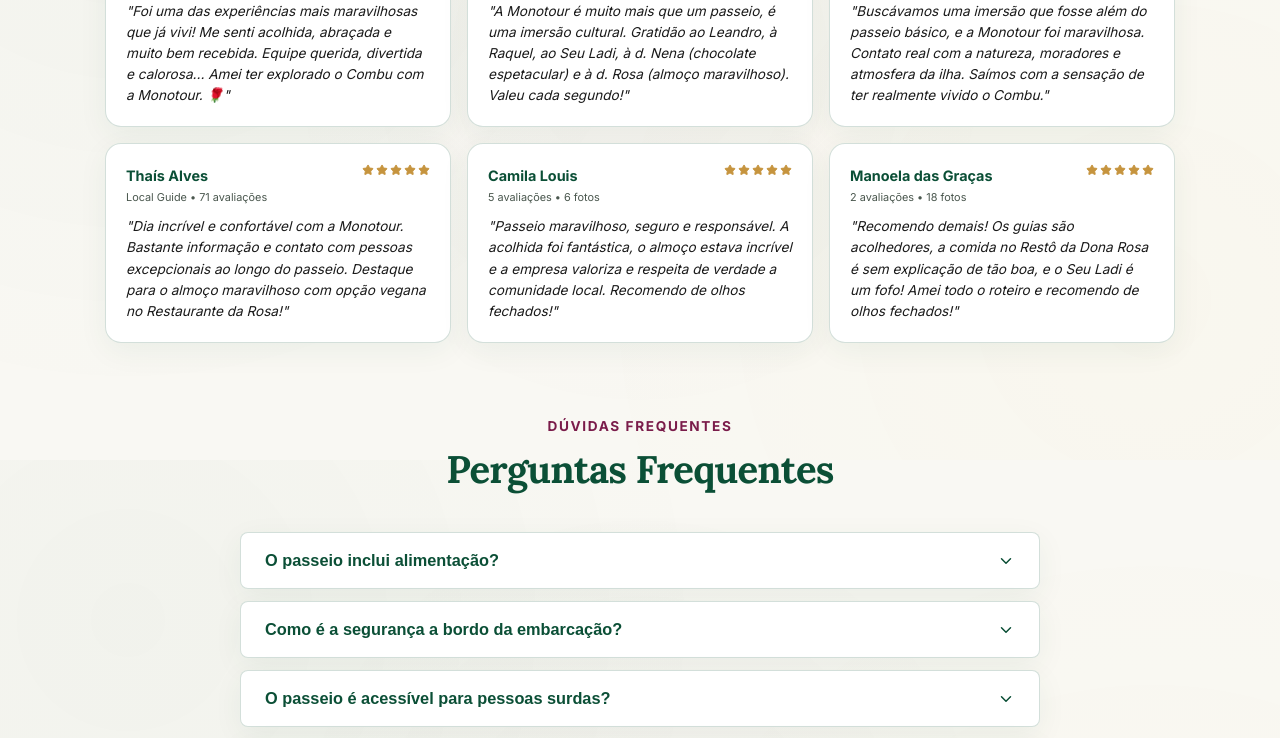
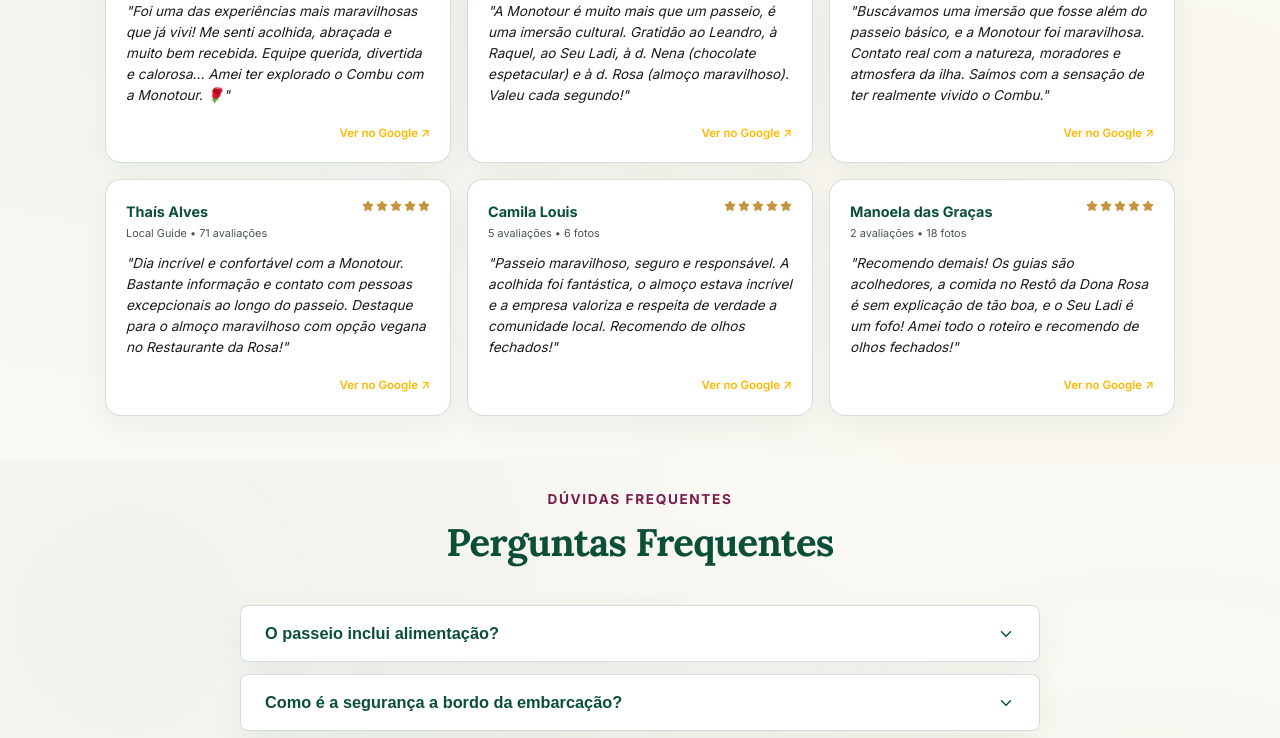
Before and after one commit to ianpietro/monotour, a React (Vite) app: page / in a window 1280 px wide. Shown: the part 5140-5878 px from the top of the page. Built offline with nearby package versions, Linux system fonts and the light colour scheme.

Commit message:
feat: adicionar links para avaliacoes reais nos cards de depoimento

```diff
--- a/src/components/Client/HomeView.jsx
+++ b/src/components/Client/HomeView.jsx
@@ -658,9 +658,17 @@
                 {[...Array(5)].map((_, i) => <Star key={i} size={12} fill="currentColor" style={{ border: 'none' }} />)}
               </div>
             </div>
-            <p style={{ fontSize: '0.85rem', fontStyle: 'italic', color: 'var(--text)', lineHeight: '1.55', margin: 0 }}>
+            <p style={{ fontSize: '0.85rem', fontStyle: 'italic', color: 'var(--text)', lineHeight: '1.55', margin: 0, marginBottom: '8px' }}>
               "Foi uma das experiências mais maravilhosas que já vivi! Me senti acolhida, abraçada e muito bem recebida. Equipe querida, divertida e calorosa... Amei ter explorado o Combu com a Monotour. 🌹"
             </p>
+            <a
+              href="https://www.google.com/search?q=Monotour+Bel%C3%A9m#lrd=0x92a48f538c5670bf:0xb2011b8420db3937,1,,,,"
+              target="_blank"
+              rel="noopener noreferrer"
+              style={{ fontSize: '0.72rem', color: 'var(--accent-gold)', textDecoration: 'none', fontWeight: '600', alignSelf: 'flex-end', marginTop: 'auto', display: 'inline-flex', alignItems: 'center', gap: '2px' }}
+            >
+              Ver no Google ↗
+            </a>
           </div>
 
           {/* Review 2: Idalice Santos */}
@@ -674,9 +682,17 @@
                 {[...Array(5)].map((_, i) => <Star key={i} size={12} fill="currentColor" style={{ border: 'none' }} />)}
               </div>
             </div>
-            <p style={{ fontSize: '0.85rem', fontStyle: 'italic', color: 'var(--text)', lineHeight: '1.55', margin: 0 }}>
+            <p style={{ fontSize: '0.85rem', fontStyle: 'italic', color: 'var(--text)', lineHeight: '1.55', margin: 0, marginBottom: '8px' }}>
               "A Monotour é muito mais que um passeio, é uma imersão cultural. Gratidão ao Leandro, à Raquel, ao Seu Ladi, à d. Nena (chocolate espetacular) e à d. Rosa (almoço maravilhoso). Valeu cada segundo!"
             </p>
+            <a
+              href="https://www.google.com/search?q=Monotour+Bel%C3%A9m#lrd=0x92a48f538c5670bf:0xb2011b8420db3937,1,,,,"
+              target="_blank"
+              rel="noopener noreferrer"
+              style={{ fontSize: '0.72rem', color: 'var(--accent-gold)', textDecoration: 'none', fontWeight: '600', alignSelf: 'flex-end', marginTop: 'auto', display: 'inline-flex', alignItems: 'center', gap: '2px' }}
+            >
+              Ver no Google ↗
+            </a>
           </div>
 
           {/* Review 3: Rafaella Nascimento */}
@@ -690,9 +706,17 @@
                 {[...Array(5)].map((_, i) => <Star key={i} size={12} fill="currentColor" style={{ border: 'none' }} />)}
               </div>
             </div>
-            <p style={{ fontSize: '0.85rem', fontStyle: 'italic', color: 'var(--text)', lineHeight: '1.55', margin: 0 }}>
+            <p style={{ fontSize: '0.85rem', fontStyle: 'italic', color: 'var(--text)', lineHeight: '1.55', margin: 0, marginBottom: '8px' }}>
               "Buscávamos uma imersão que fosse além do passeio básico, e a Monotour foi maravilhosa. Contato real com a natureza, moradores e atmosfera da ilha. Saímos com a sensação de ter realmente vivido o Combu."
             </p>
+            <a
+              href="https://www.google.com/search?q=Monotour+Bel%C3%A9m#lrd=0x92a48f538c5670bf:0xb2011b8420db3937,1,,,,"
+              target="_blank"
+              rel="noopener noreferrer"
+              style={{ fontSize: '0.72rem', color: 'var(--accent-gold)', textDecoration: 'none', fontWeight: '600', alignSelf: 'flex-end', marginTop: 'auto', display: 'inline-flex', alignItems: 'center', gap: '2px' }}
+            >
+              Ver no Google ↗
+            </a>
           </div>
 
           {/* Review 4: Thaís Alves */}
@@ -706,9 +730,17 @@
                 {[...Array(5)].map((_, i) => <Star key={i} size={12} fill="currentColor" style={{ border: 'none' }} />)}
               </div>
             </div>
-            <p style={{ fontSize: '0.85rem', fontStyle: 'italic', color: 'var(--text)', lineHeight: '1.55', margin: 0 }}>
+            <p style={{ fontSize: '0.85rem', fontStyle: 'italic', color: 'var(--text)', lineHeight: '1.55', margin: 0, marginBottom: '8px' }}>
               "Dia incrível e confortável com a Monotour. Bastante informação e contato com pessoas excepcionais ao longo do passeio. Destaque para o almoço maravilhoso com opção vegana no Restaurante da Rosa!"
             </p>
+            <a
+              href="https://www.google.com/search?q=Monotour+Bel%C3%A9m#lrd=0x92a48f538c5670bf:0xb2011b8420db3937,1,,,,"
+              target="_blank"
+              rel="noopener noreferrer"
+              style={{ fontSize: '0.72rem', color: 'var(--accent-gold)', textDecoration: 'none', fontWeight: '600', alignSelf: 'flex-end', marginTop: 'auto', display: 'inline-flex', alignItems: 'center', gap: '2px' }}
+            >
+              Ver no Google ↗
+            </a>
           </div>
 
           {/* Review 5: Camila Louis Oliveira */}
@@ -722,9 +754,17 @@
                 {[...Array(5)].map((_, i) => <Star key={i} size={12} fill="currentColor" style={{ border: 'none' }} />)}
               </div>
             </div>
-            <p style={{ fontSize: '0.85rem', fontStyle: 'italic', color: 'var(--text)', lineHeight: '1.55', margin: 0 }}>
+            <p style={{ fontSize: '0.85rem', fontStyle: 'italic', color: 'var(--text)', lineHeight: '1.55', margin: 0, marginBottom: '8px' }}>
               "Passeio maravilhoso, seguro e responsável. A acolhida foi fantástica, o almoço estava incrível e a empresa valoriza e respeita de verdade a comunidade local. Recomendo de olhos fechados!"
             </p>
+            <a
+              href="https://www.google.com/search?q=Monotour+Bel%C3%A9m#lrd=0x92a48f538c5670bf:0xb2011b8420db3937,1,,,,"
+              target="_blank"
+              rel="noopener noreferrer"
+              style={{ fontSize: '0.72rem', color: 'var(--accent-gold)', textDecoration: 'none', fontWeight: '600', alignSelf: 'flex-end', marginTop: 'auto', display: 'inline-flex', alignItems: 'center', gap: '2px' }}
+            >
+              Ver no Google ↗
+            </a>
           </div>
 
           {/* Review 6: Manoela das Graças */}
@@ -738,9 +778,17 @@
                 {[...Array(5)].map((_, i) => <Star key={i} size={12} fill="currentColor" style={{ border: 'none' }} />)}
               </div>
             </div>
-            <p style={{ fontSize: '0.85rem', fontStyle: 'italic', color: 'var(--text)', lineHeight: '1.55', margin: 0 }}>
+            <p style={{ fontSize: '0.85rem', fontStyle: 'italic', color: 'var(--text)', lineHeight: '1.55', margin: 0, marginBottom: '8px' }}>
               "Recomendo demais! Os guias são acolhedores, a comida no Restô da Dona Rosa é sem explicação de tão boa, e o Seu Ladi é um fofo! Amei todo o roteiro e recomendo de olhos fechados!"
             </p>
+            <a
+              href="https://www.google.com/search?q=Monotour+Bel%C3%A9m#lrd=0x92a48f538c5670bf:0xb2011b8420db3937,1,,,,"
+              target="_blank"
+              rel="noopener noreferrer"
+              style={{ fontSize: '0.72rem', color: 'var(--accent-gold)', textDecoration: 'none', fontWeight: '600', alignSelf: 'flex-end', marginTop: 'auto', display: 'inline-flex', alignItems: 'center', gap: '2px' }}
+            >
+              Ver no Google ↗
+            </a>
           </div>
 
         </div>
--- a/src/components/Client/SobreView.jsx
+++ b/src/components/Client/SobreView.jsx
@@ -115,34 +115,64 @@
 
         <div style={{ display: 'grid', gridTemplateColumns: 'repeat(auto-fit, minmax(300px, 1fr))', gap: '20px' }} className="booking-grid">
 
-          <div className="glass-card" style={{ padding: '24px', background: '#fff', border: '1px solid var(--border)' }}>
-            <div style={{ display: 'flex', gap: '2px', color: '#c6943e', marginBottom: '10px' }}>
+          <div className="glass-card" style={{ padding: '24px', background: '#fff', border: '1px solid var(--border)', display: 'flex', flexDirection: 'column', gap: '10px' }}>
+            <div style={{ display: 'flex', gap: '2px', color: '#c6943e', marginBottom: '4px' }}>
               {[...Array(5)].map((_, i) => <span key={i}>★</span>)}
             </div>
-            <p style={{ fontSize: '0.88rem', fontStyle: 'italic', color: 'var(--text)', lineHeight: '1.6', marginBottom: '12px' }}>
+            <p style={{ fontSize: '0.88rem', fontStyle: 'italic', color: 'var(--text)', lineHeight: '1.6', margin: 0, marginBottom: '6px' }}>
               "Estávamos procurando uma agência que nos proporcionasse uma experiência mais imersiva, que fosse além do passeio básico, e a Monotour foi simplesmente maravilhosa nisso. Tivemos contato real com a natureza e com a cultura local... Saímos com a sensação de ter realmente vivido o Combu, e não apenas visitado."
             </p>
-            <strong style={{ fontSize: '0.8rem', color: 'var(--text-h)' }}>— Rafaella Nascimento</strong>
+            <div style={{ display: 'flex', justifyContent: 'space-between', alignItems: 'center', marginTop: 'auto', paddingTop: '8px' }}>
+              <strong style={{ fontSize: '0.8rem', color: 'var(--text-h)' }}>— Rafaella Nascimento</strong>
+              <a
+                href="https://www.google.com/search?q=Monotour+Bel%C3%A9m#lrd=0x92a48f538c5670bf:0xb2011b8420db3937,1,,,,"
+                target="_blank"
+                rel="noopener noreferrer"
+                style={{ fontSize: '0.72rem', color: 'var(--accent-gold)', textDecoration: 'none', fontWeight: '600', display: 'inline-flex', alignItems: 'center', gap: '2px' }}
+              >
+                Ver no Google ↗
+              </a>
+            </div>
           </div>
 
-          <div className="glass-card" style={{ padding: '24px', background: '#fff', border: '1px solid var(--border)' }}>
-            <div style={{ display: 'flex', gap: '2px', color: '#c6943e', marginBottom: '10px' }}>
+          <div className="glass-card" style={{ padding: '24px', background: '#fff', border: '1px solid var(--border)', display: 'flex', flexDirection: 'column', gap: '10px' }}>
+            <div style={{ display: 'flex', gap: '2px', color: '#c6943e', marginBottom: '4px' }}>
               {[...Array(5)].map((_, i) => <span key={i}>★</span>)}
             </div>
-            <p style={{ fontSize: '0.88rem', fontStyle: 'italic', color: 'var(--text)', lineHeight: '1.6', marginBottom: '12px' }}>
+            <p style={{ fontSize: '0.88rem', fontStyle: 'italic', color: 'var(--text)', lineHeight: '1.6', margin: 0, marginBottom: '6px' }}>
               "A Monotour é muito mais que um passeio, é uma imersão cultural, uma vivência. Valeu cada momento no dia de hoje, conhecendo um pouco mais do meu Brasil. Gratidão ao senhor Ladi, d. Nena, d. Rosa... Raquel é uma paraense arretada com sangue nos olhos para defender sua terra e cultura."
             </p>
-            <strong style={{ fontSize: '0.8rem', color: 'var(--text-h)' }}>— Idalice Santos</strong>
+            <div style={{ display: 'flex', justifyContent: 'space-between', alignItems: 'center', marginTop: 'auto', paddingTop: '8px' }}>
+              <strong style={{ fontSize: '0.8rem', color: 'var(--text-h)' }}>— Idalice Santos</strong>
+              <a
+                href="https://www.google.com/search?q=Monotour+Bel%C3%A9m#lrd=0x92a48f538c5670bf:0xb2011b8420db3937,1,,,,"
+                target="_blank"
+                rel="noopener noreferrer"
+                style={{ fontSize: '0.72rem', color: 'var(--accent-gold)', textDecoration: 'none', fontWeight: '600', display: 'inline-flex', alignItems: 'center', gap: '2px' }}
+              >
+                Ver no Google ↗
+              </a>
+            </div>
           </div>
 
-          <div className="glass-card" style={{ padding: '24px', background: '#fff', border: '1px solid var(--border)' }}>
-            <div style={{ display: 'flex', gap: '2px', color: '#c6943e', marginBottom: '10px' }}>
+          <div className="glass-card" style={{ padding: '24px', background: '#fff', border: '1px solid var(--border)', display: 'flex', flexDirection: 'column', gap: '10px' }}>
+            <div style={{ display: 'flex', gap: '2px', color: '#c6943e', marginBottom: '4px' }}>
               {[...Array(5)].map((_, i) => <span key={i}>★</span>)}
             </div>
-            <p style={{ fontSize: '0.88rem', fontStyle: 'italic', color: 'var(--text)', lineHeight: '1.6', marginBottom: '12px' }}>
+            <p style={{ fontSize: '0.88rem', fontStyle: 'italic', color: 'var(--text)', lineHeight: '1.6', margin: 0, marginBottom: '6px' }}>
               "Foi uma das experiências mais maravilhosas que já vivi! Me senti acolhida, abraçada e muito bem recebida. Que equipe querida, divertida, calorosa... Queria poder ficar mais, conhecer mais, aprender mais. Amei estar com a equipe Monotour e ter explorado o Combu com vocês."
             </p>
-            <strong style={{ fontSize: '0.8rem', color: 'var(--text-h)' }}>— Juliana Pinheiro</strong>
+            <div style={{ display: 'flex', justifyContent: 'space-between', alignItems: 'center', marginTop: 'auto', paddingTop: '8px' }}>
+              <strong style={{ fontSize: '0.8rem', color: 'var(--text-h)' }}>— Juliana Pinheiro</strong>
+              <a
+                href="https://www.google.com/search?q=Monotour+Bel%C3%A9m#lrd=0x92a48f538c5670bf:0xb2011b8420db3937,1,,,,"
+                target="_blank"
+                rel="noopener noreferrer"
+                style={{ fontSize: '0.72rem', color: 'var(--accent-gold)', textDecoration: 'none', fontWeight: '600', display: 'inline-flex', alignItems: 'center', gap: '2px' }}
+              >
+                Ver no Google ↗
+              </a>
+            </div>
           </div>
 
         </div>
```
